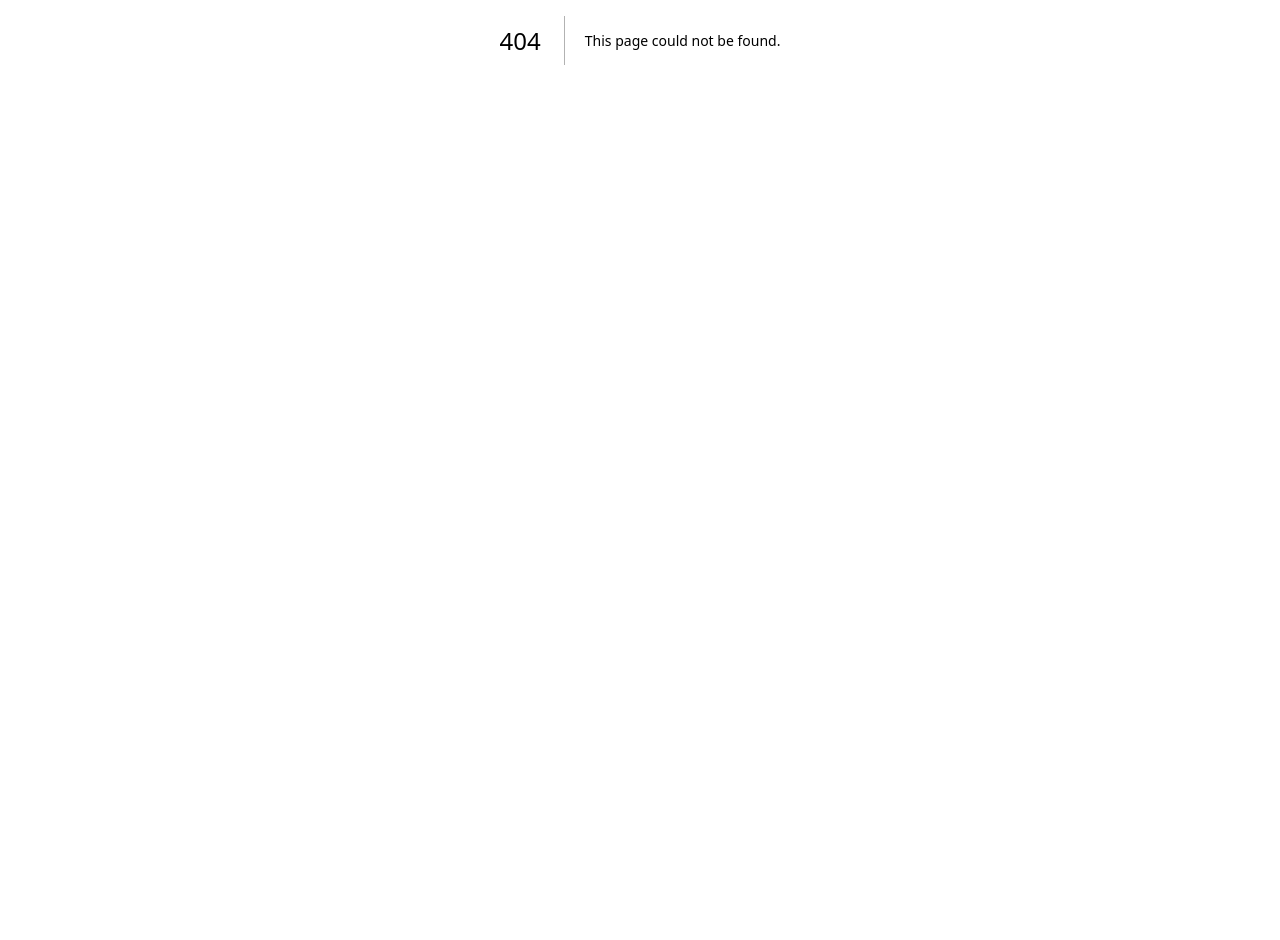
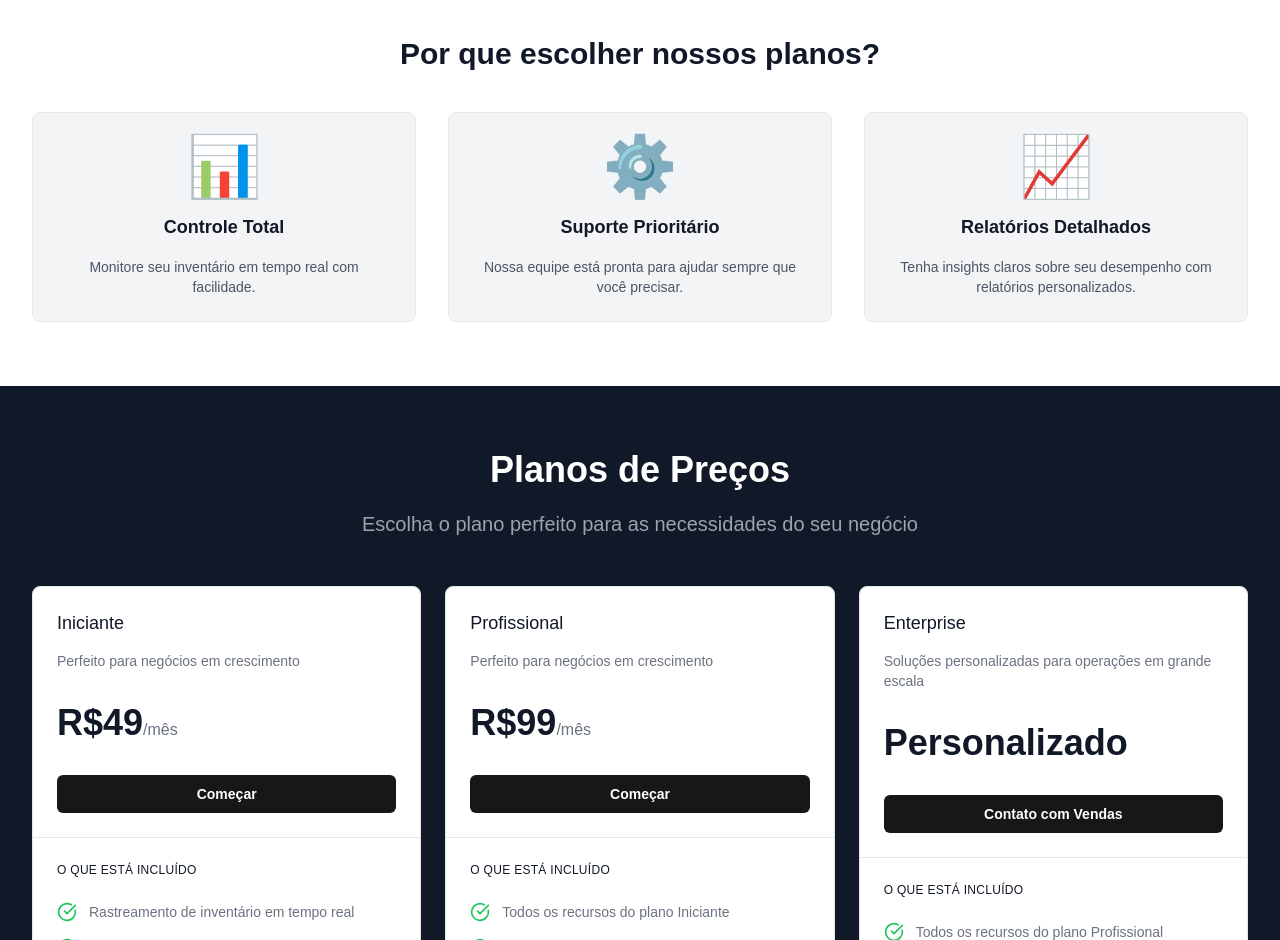
Before and after one commit to gpessoni/Smart-Stock-LP, a Next.js app: page /preco in a window 1280 px wide. Before the commit this address had no page. Shown: the part 360-1300 px from the top of the page. Before the commit the page ends 800 px from the top, so only its background shows below. Built offline with nearby package versions, Linux system fonts and the light colour scheme.

Commit message:
✨ feat: Implements the price table

```diff
--- /dev/null
+++ b/app/preco/page.tsx
@@ -0,0 +1,5 @@
+import { PricingPage } from "@/components/price";
+
+export default function Page() {
+  return <PricingPage />;
+}
--- a/components/footer.tsx
+++ b/components/footer.tsx
@@ -47,7 +47,7 @@ export function Footer() {
                 <ul className="mt-4 space-y-4">
                   <li>
                     <a
-                      href="#"
+                      href="/preco"
                       className="text-base text-gray-300 hover:text-white"
                     >
                       Preços
--- a/components/page.tsx
+++ b/components/page.tsx
@@ -311,7 +311,7 @@ export function Main() {
                   </h2>
                   <p className="mt-4 text-sm text-gray-500">
                     {plan.name === "Enterprise"
-                      ? "Soluções personalizadas para operações em grande escala"
+                      ? "Soluções personalizadas para operações em escala"
                       : "Perfeito para negócios em crescimento"}
                   </p>
                   <p className="mt-8">
--- /dev/null
+++ b/components/price.tsx
@@ -0,0 +1,211 @@
+"use client";
+
+import { CheckCircle } from "lucide-react";
+import { Footer } from "./footer";
+import { NavbarWhite } from "./navbar-white";
+
+export function PricingPage() {
+  return (
+    <div className="min-h-screen flex flex-col">
+      {/* Navbar */}
+      <NavbarWhite />
+
+      {/* Hero Section */}
+      <section id="hero" className="py-16 bg-gray-800 text-white text-center mt-10">
+        <div className="max-w-7xl mx-auto px-4 sm:px-6 lg:px-8">
+          <h1 className="text-5xl font-extrabold">
+            Soluções Perfeitas para seu Negócio
+          </h1>
+          <p className="mt-4 text-xl">
+            Escolha o plano ideal e comece a transformar a gestão do seu estoque
+            hoje mesmo.
+          </p>
+          <a
+            href="#pricing"
+            className="mt-6 inline-block bg-primary py-3 px-6 text-white rounded-md font-bold hover:bg-primary-dark transition"
+          >
+            Veja Nossos Planos
+          </a>
+        </div>
+      </section>
+
+      {/* Benefits Section */}
+      <section id="benefits" className="py-16 bg-white text-gray-900">
+        <div className="max-w-7xl mx-auto px-4 sm:px-6 lg:px-8">
+          <h2 className="text-3xl font-extrabold text-center">
+            Por que escolher nossos planos?
+          </h2>
+          <div className="mt-10 grid grid-cols-1 md:grid-cols-2 lg:grid-cols-3 gap-8">
+            {[
+              {
+                title: "Controle Total",
+                description:
+                  "Monitore seu inventário em tempo real com facilidade.",
+                icon: "📊",
+              },
+              {
+                title: "Suporte Prioritário",
+                description:
+                  "Nossa equipe está pronta para ajudar sempre que você precisar.",
+                icon: "⚙️",
+              },
+              {
+                title: "Relatórios Detalhados",
+                description:
+                  "Tenha insights claros sobre seu desempenho com relatórios personalizados.",
+                icon: "📈",
+              },
+            ].map((benefit, index) => (
+              <div
+                key={index}
+                className="p-6 bg-gray-100 border border-gray-200 rounded-lg text-center"
+              >
+                <div className="text-6xl mb-4">{benefit.icon}</div>
+                <h3 className="text-lg font-semibold">{benefit.title}</h3>
+                <p className="mt-4 text-sm text-gray-600">
+                  {benefit.description}
+                </p>
+              </div>
+            ))}
+          </div>
+        </div>
+      </section>
+
+      {/* Pricing Section */}
+      <section id="pricing" className="py-16 bg-gray-900 text-white">
+        <div className="max-w-7xl mx-auto px-4 sm:px-6 lg:px-8">
+          <h2 className="text-4xl font-extrabold text-center">
+            Planos de Preços
+          </h2>
+          <p className="mt-5 text-xl text-center text-gray-400">
+            Escolha o plano perfeito para as necessidades do seu negócio
+          </p>
+          <div className="mt-12 grid grid-cols-1 md:grid-cols-2 lg:grid-cols-3 gap-6">
+            {[
+              {
+                name: "Iniciante",
+                price: "R$49",
+                features: [
+                  "Rastreamento de inventário em tempo real",
+                  "Relatórios básicos",
+                  "Até 1.000 SKUs",
+                  "Suporte por e-mail",
+                ],
+              },
+              {
+                name: "Profissional",
+                price: "R$99",
+                features: [
+                  "Todos os recursos do plano Iniciante",
+                  "Relatórios avançados",
+                  "Até 10.000 SKUs",
+                  "Suporte por e-mail prioritário",
+                  "Acesso à API",
+                ],
+              },
+              {
+                name: "Enterprise",
+                price: "Personalizado",
+                features: [
+                  "Todos os recursos do plano Profissional",
+                  "SKUs ilimitados",
+                  "Suporte por telefone 24/7",
+                  "Integrações personalizadas",
+                  "Gerente de conta dedicado",
+                ],
+              },
+            ].map((plan) => (
+              <div
+                key={plan.name}
+                className="bg-white border border-neutral-200 rounded-lg shadow-sm divide-y divide-gray-200"
+              >
+                <div className="p-6">
+                  <h2 className="text-lg leading-6 font-medium text-gray-900">
+                    {plan.name}
+                  </h2>
+                  <p className="mt-4 text-sm text-gray-500">
+                    {plan.name === "Enterprise"
+                      ? "Soluções personalizadas para operações em grande escala"
+                      : "Perfeito para negócios em crescimento"}
+                  </p>
+                  <p className="mt-8">
+                    <span className="text-4xl font-extrabold text-gray-900">
+                      {plan.price}
+                    </span>
+                    {plan.name !== "Enterprise" && (
+                      <span className="text-base font-medium text-gray-500">
+                        /mês
+                      </span>
+                    )}
+                  </p>
+                  <a
+                    href="#"
+                    className="mt-8 block w-full bg-neutral-900 border border-transparent rounded-md py-2 text-sm font-semibold text-white text-center hover:bg-primary-dark transition"
+                  >
+                    {plan.name === "Enterprise"
+                      ? "Contato com Vendas"
+                      : "Começar"}
+                  </a>
+                </div>
+                <div className="pt-6 pb-8 px-6">
+                  <h3 className="text-xs font-medium text-gray-900 tracking-wide uppercase">
+                    O que está incluído
+                  </h3>
+                  <ul className="mt-6 space-y-4">
+                    {plan.features.map((feature) => (
+                      <li key={feature} className="flex space-x-3">
+                        <CheckCircle
+                          className="flex-shrink-0 h-5 w-5 text-green-500"
+                          aria-hidden="true"
+                        />
+                        <span className="text-sm text-gray-500">{feature}</span>
+                      </li>
+                    ))}
+                  </ul>
+                </div>
+              </div>
+            ))}
+          </div>
+        </div>
+      </section>
+
+      {/* FAQ Section */}
+      <section id="faq" className="py-16 bg-gray-50">
+        <div className="max-w-7xl mx-auto px-4 sm:px-6 lg:px-8">
+          <h2 className="text-3xl font-extrabold text-center">
+            Perguntas Frequentes
+          </h2>
+          <div className="mt-10 space-y-6">
+            {[
+              {
+                question: "Posso mudar de plano depois?",
+                answer:
+                  "Sim, você pode fazer um upgrade ou downgrade do seu plano a qualquer momento diretamente no painel de controle.",
+              },
+              {
+                question: "Quais métodos de pagamento vocês aceitam?",
+                answer:
+                  "Aceitamos pagamentos via cartão de crédito, boleto bancário e transferência bancária.",
+              },
+              {
+                question: "Tenho suporte durante a configuração?",
+                answer:
+                  "Sim, oferecemos suporte completo durante a configuração inicial do seu sistema.",
+              },
+            ].map((faq, index) => (
+              <div key={index} className="bg-white p-6 rounded-lg shadow-md">
+                <h3 className="text-lg font-semibold text-gray-900">
+                  {faq.question}
+                </h3>
+                <p className="mt-4 text-sm text-gray-600">{faq.answer}</p>
+              </div>
+            ))}
+          </div>
+        </div>
+      </section>
+
+      {/* Footer */}
+      <Footer />
+    </div>
+  );
+}
```
